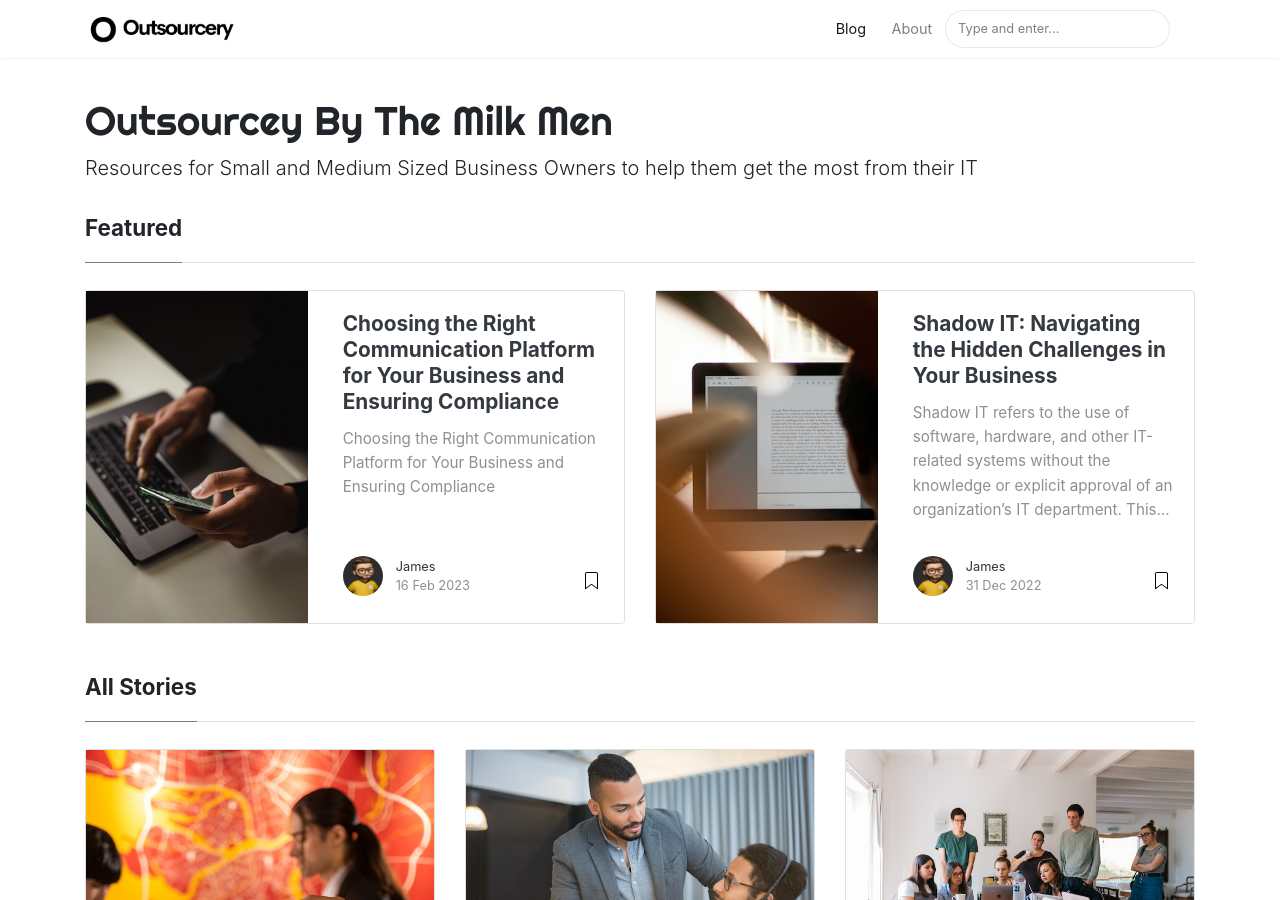
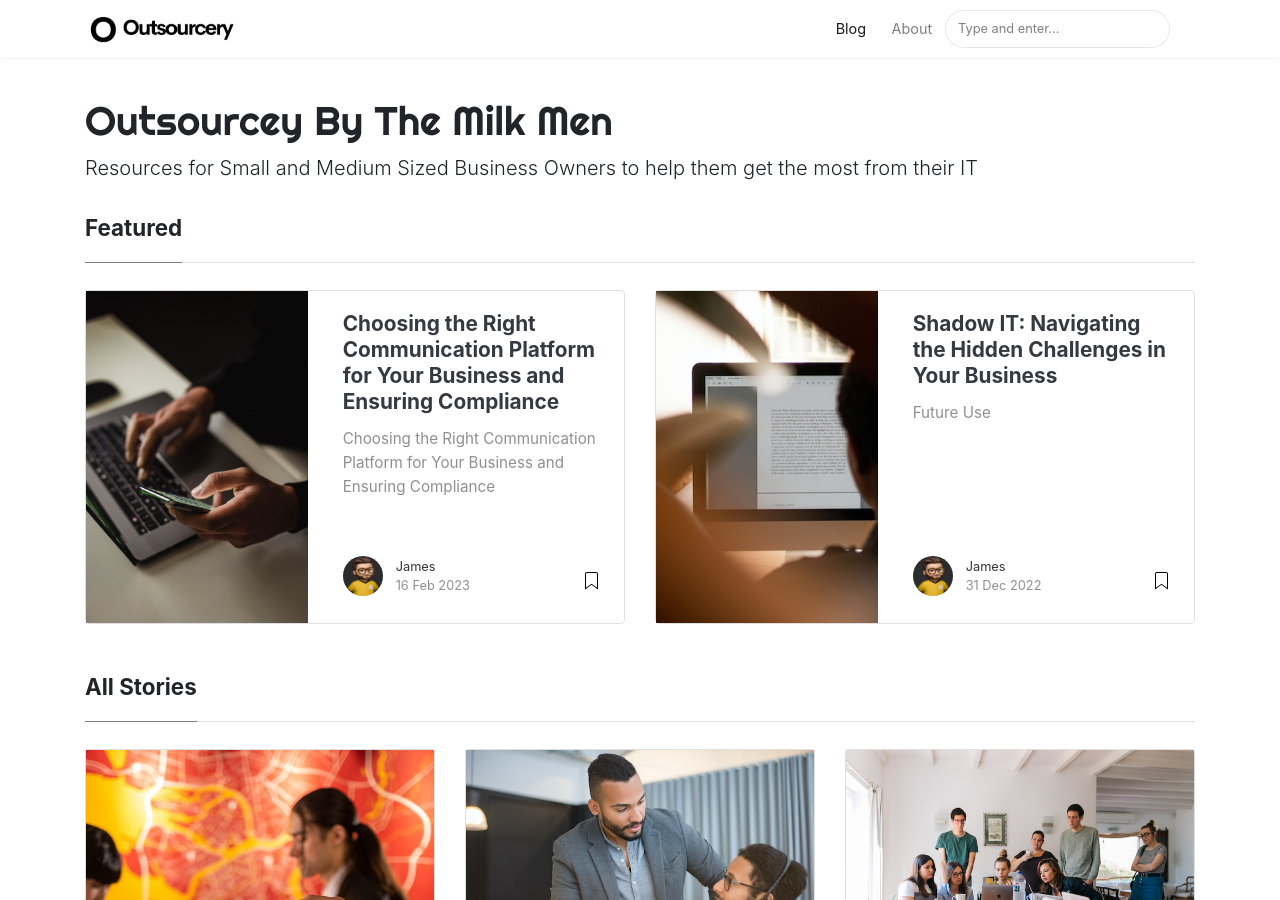
Before and after one commit to themilkmen/outsourcery, a Jekyll site: the page built from index.html, in a window 1280 px wide and 900 px high. Built offline with Jekyll 4.4.1, drawn with Linux system fonts in a browser that asks for light colours; nearby versions of some CDN libraries; the list of posts is cut into pages by our own code.

Commit message:
changes to excerpt

```diff
--- a/_posts/2022-12-31-Shadow-IT-navigating-the-hidden-challenges-in-your-business.md
+++ b/_posts/2022-12-31-Shadow-IT-navigating-the-hidden-challenges-in-your-business.md
@@ -6,9 +6,10 @@ categories: [ Management Tips ]
 image: assets/images/shadow-it.jpg
 featured: true
 hidden: true
+excerpt: Future Use
 ---
 
-Shadow IT refers to the use of software, hardware, and other IT-related systems without the knowledge or explicit approval of an organization's IT department. This phenomenon has become increasingly common in recent years, as employees adopt various tools and technologies to improve their productivity, often without the awareness or consent of their company's IT team. While Shadow IT can lead to more agile and flexible operations, it also poses significant risks to an organization's security, compliance, and overall management.
+Shadow IT refers to the use of software, hardware, and other IT-related systems without the knowledge or explicit approval of an organization's IT department.<!--more--> This phenomenon has become increasingly common in recent years, as employees adopt various tools and technologies to improve their productivity, often without the awareness or consent of their company's IT team. While Shadow IT can lead to more agile and flexible operations, it also poses significant risks to an organization's security, compliance, and overall management.
 
 This article will explore the impact of Shadow IT on businesses and offer practical strategies that business owners can adopt to mitigate its risks. We will also discuss how Managed Service Providers (MSPs) can provide invaluable support in managing this complex challenge.
 
```
